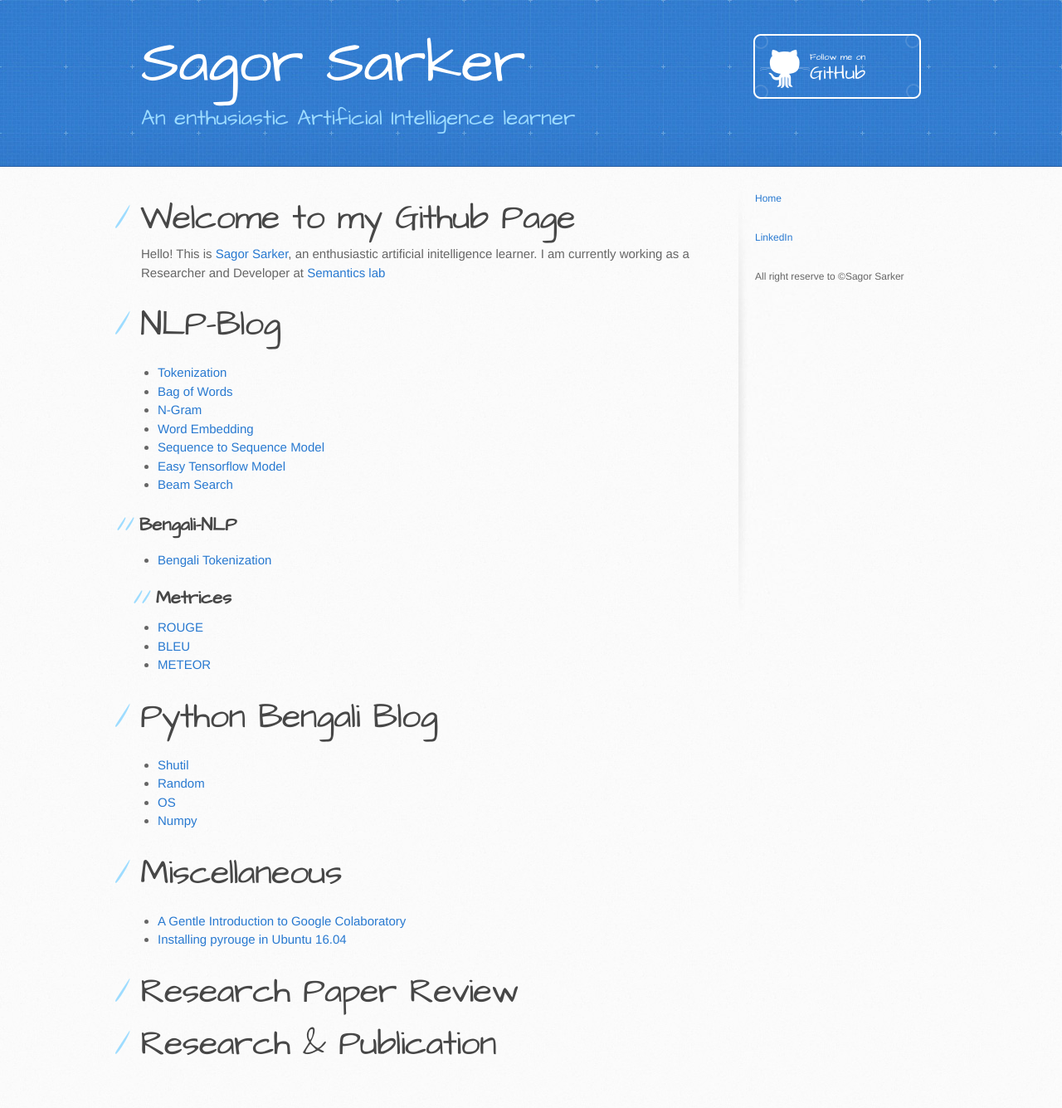
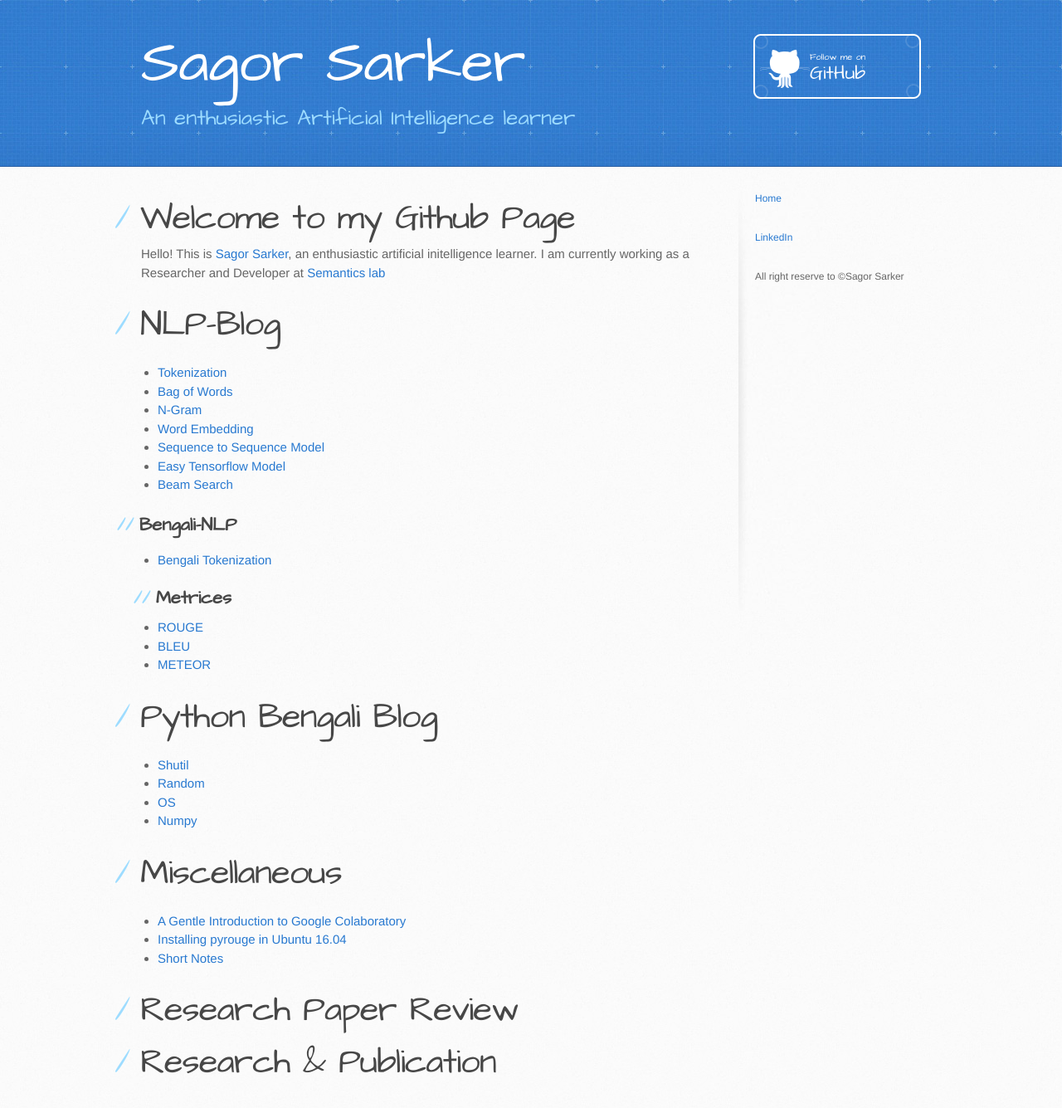
Before and after one commit to sagorbrur/sagorbrur.github.io, a Jekyll site: the page built from index.md, in a window 1280 px wide. Shown: the whole page at 83% size. Built offline with Jekyll 4.4.1, drawn with Linux system fonts in a browser that asks for light colours; our own code applies the rules of GitHub Pages for plain Markdown files; before the commit the page ends 1312 px from its top, so only the background shows below that.

Commit message:
Update index.md

```diff
--- a/index.md
+++ b/index.md
@@ -27,6 +27,7 @@ I am currently working as a Researcher and Developer at [Semantics lab](http://s
 # Miscellaneous
 * [A Gentle Introduction to Google Colaboratory](colab_intro.md)
 * [Installing pyrouge in Ubuntu 16.04](install_rouge.md)
+* [Short Notes](tools_short_note/library_short.md)
 
 # Research Paper Review
 
```
